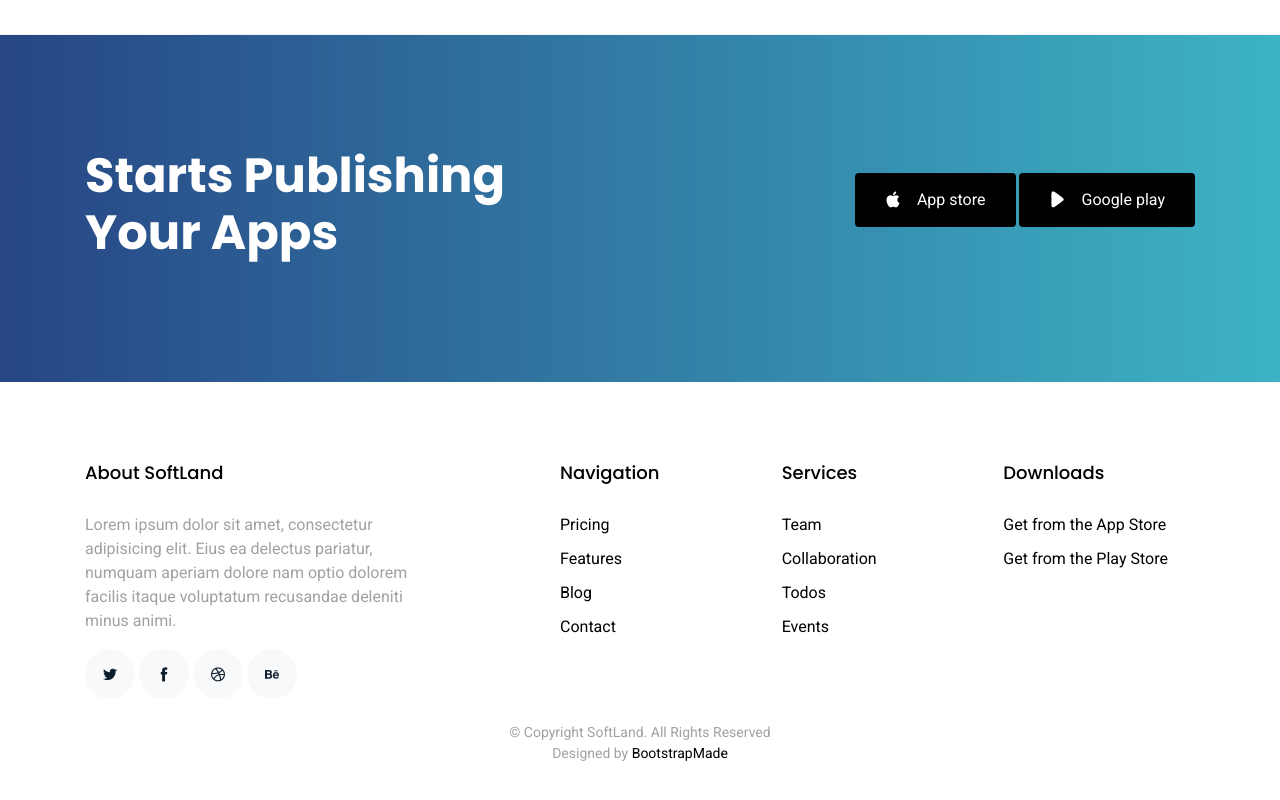
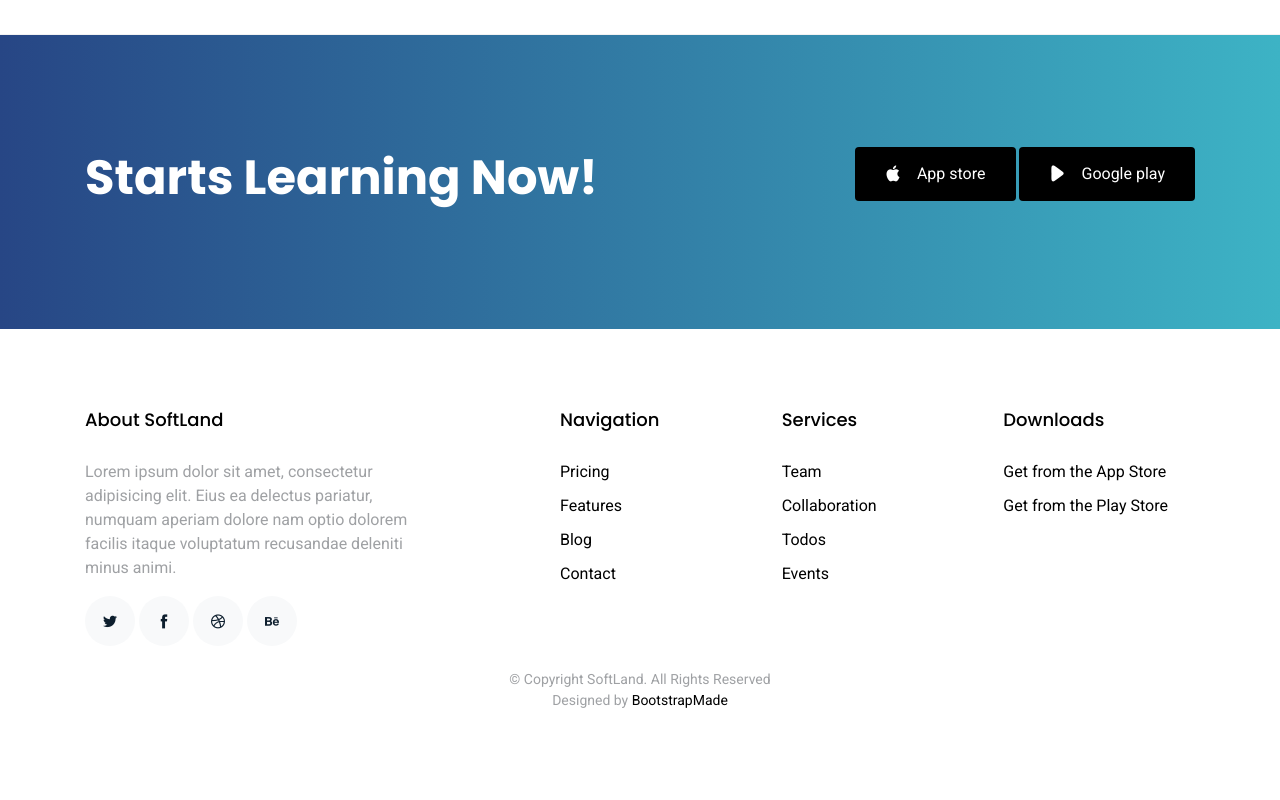
Before and after one commit to powerinthepocket/powerinthepocket.github.io, a plain HTML site: page contact.html in a window 1280 px wide. Shown: the part 2109-2909 px from the top of the page. After the commit the page ends 2860 px from the top, so only its background shows below. Drawn offline with Linux system fonts and the light colour scheme.

Commit message:
Fix Text

```diff
--- a/contact.html
+++ b/contact.html
@@ -283,7 +283,7 @@
       <div class="container">
         <div class="row align-items-center">
           <div class="col-md-6 mr-auto text-center text-md-left mb-5 mb-md-0">
-            <h2>Starts Publishing Your Apps</h2>
+            <h2>Starts Learning Now!</h2>
           </div>
           <div class="col-md-5 text-center text-md-right">
             <p><a href="#" class="btn"><span class="icofont-brand-apple mr-3"></span>App store</a> <a href="#" class="btn"><span class="icofont-ui-play mr-3"></span>Google play</a></p>
```
Also changed, not shown: features.html (+1 -1 lines), index.html (+1 -1 lines), pricing.html (+1 -1 lines).
